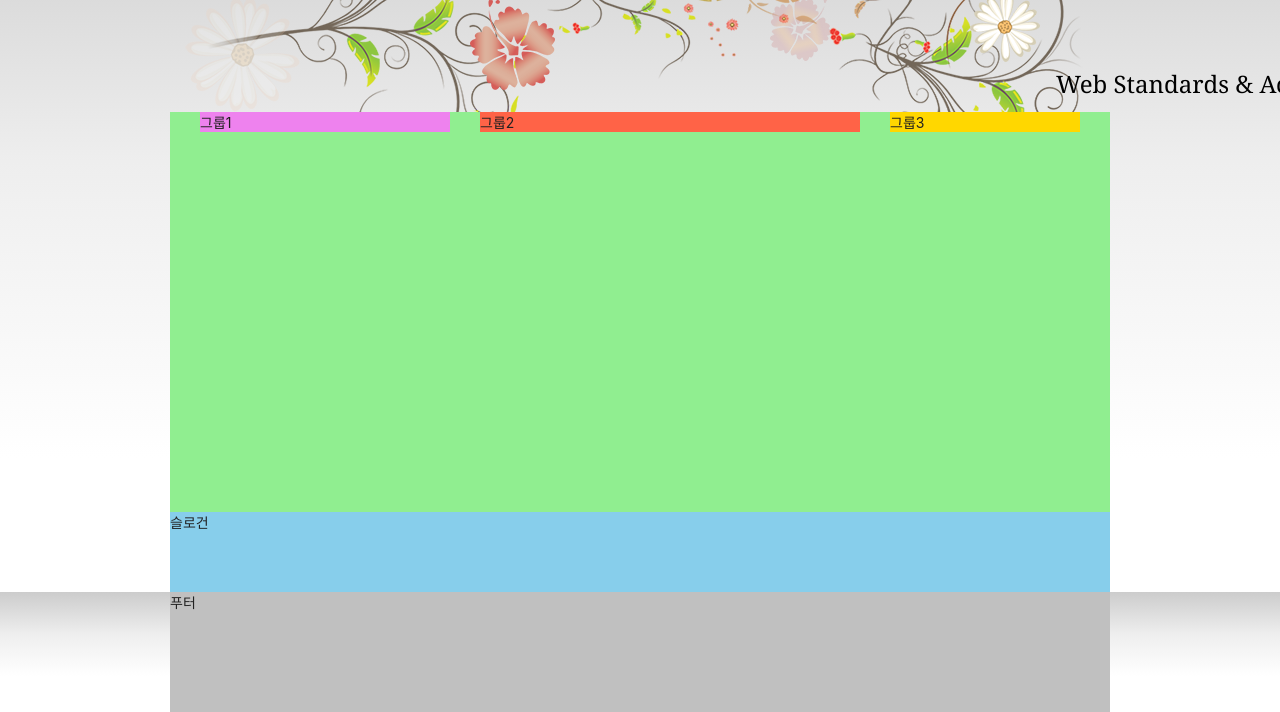
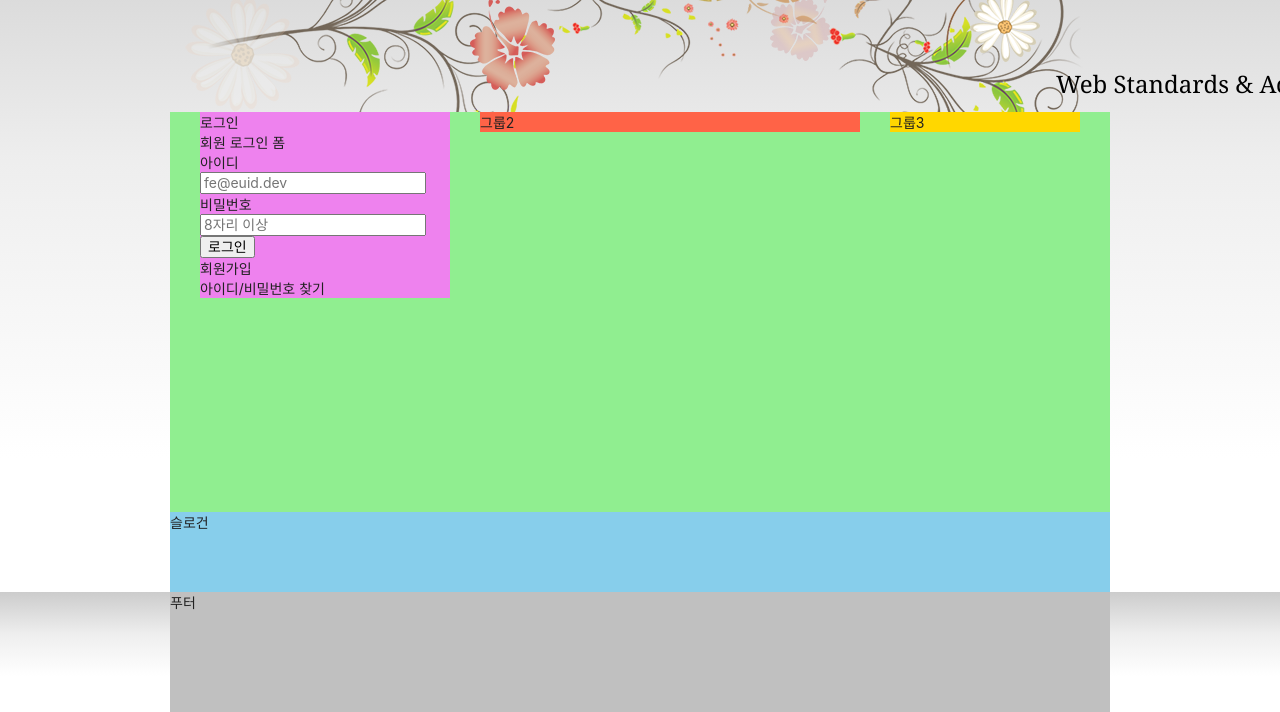
Before and after one commit to no-support/HTML5, a plain HTML site: page index.html in a window 1280 px wide. Shown: the part 135-847 px from the top of the page. Drawn offline with Linux system fonts and the light colour scheme; a web font is replaced by a local one.

Commit message:
로그인 마크업 완성

```diff
--- a/index.html
+++ b/index.html
@@ -140,7 +140,28 @@
     </div>
   </div>
   <main class="main">
-    <div class="group group1">그룹1</div>
+    <div class="group group1">
+      <section class="login">
+        <h2 class="login-title">로그인</h2>
+        <form action="https://formspree.io/seulbinim@gmail.com" class="login-form" method="POST">
+          <fieldset>
+            <legend>회원 로그인 폼</legend>
+            <div class="user-email">
+              <!-- label과 input은 항상 1:1 필수. input에서 id 필수. id 지정하는 방식이 스네이크 표기법임에 주목 -->
+              <label for="userEmail">아이디</label><input type="email" id="userEmail" name="userEmail" placeholder="fe@euid.dev" required/>
+            </div>
+            <div class="user-pw">
+              <label for="userPw">비밀번호</label><input type="password" id="userPw" name="userPw" placeholder="8자리 이상" required/>
+            </div>
+            <button type="submit" class="login-button">로그인</button>
+          </fieldset>
+        </form>
+        <ul class="sign">
+          <li><a href="./">회원가입</a></li>
+          <li><a href="./">아이디/비밀번호 찾기</a></li>
+        </ul>
+      </section>
+    </div>
     <div class="group group2">그룹2</div>
     <div class="group group3">그룹3</div>
     <!-- <div class="clearfix"></div> -->
```
